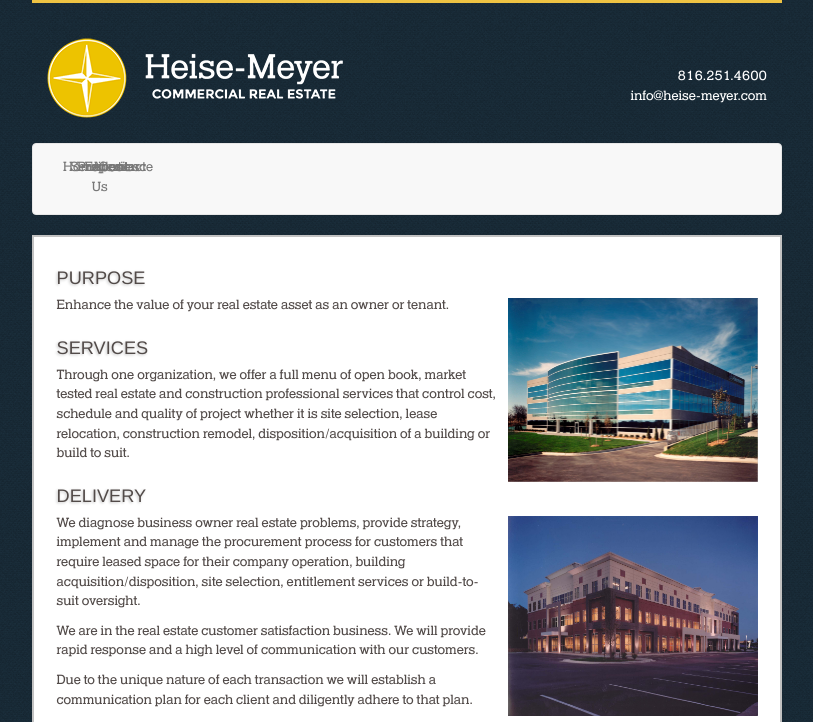
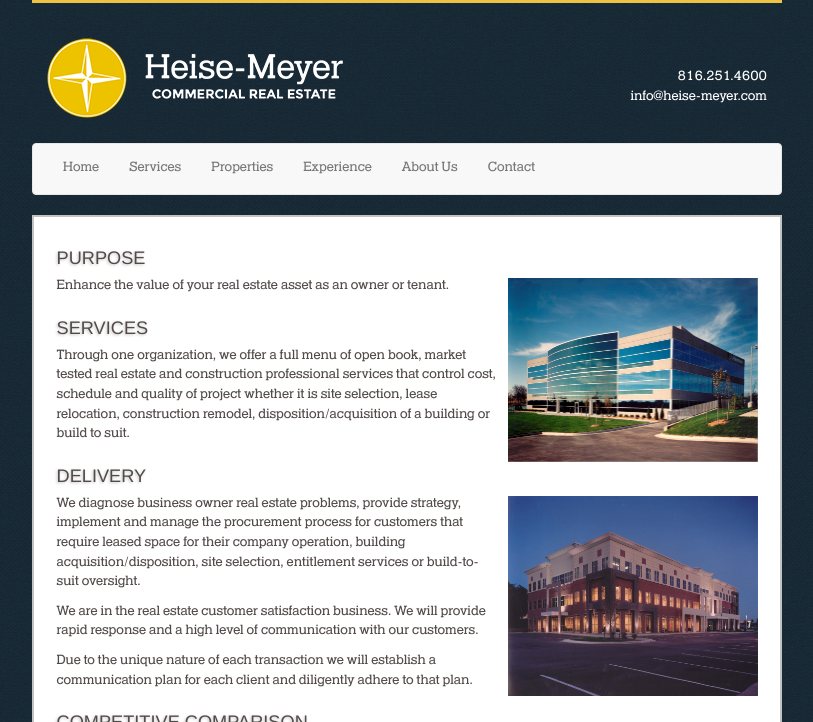
Before and after one commit to jiko/heisemeyer, a Jekyll site: the page built from index.html, in a window 1280 px wide. Shown: the top 722 px of the page, without its empty margins (233-1046 px from the left). Built offline with Jekyll 4.4.1, drawn with Linux system fonts in a browser that asks for light colours; Markdown is read by kramdown in place of the engine named in the settings; grey boxes are pictures that could not be loaded.

Commit message:
Cancel Justification of Nav

```diff
--- a/_layouts/default.html
+++ b/_layouts/default.html
@@ -27,7 +27,7 @@
          <div class="navigation">
             <nav class="navbar navbar-default" role="navigation">
             <div class="collapse navbar-collapse">
-            	<ul class="nav navbar-nav nav-justified">
+            	<ul class="nav navbar-nav">
             		<li><a href="{{ site.baseurl }}/">Home</a></li>
             		<li><a href="{{ site.baseurl }}/services.html">Services</a></li>
               		<li><a href="{{ site.baseurl }}/properties.html">Properties</a></li>
```
